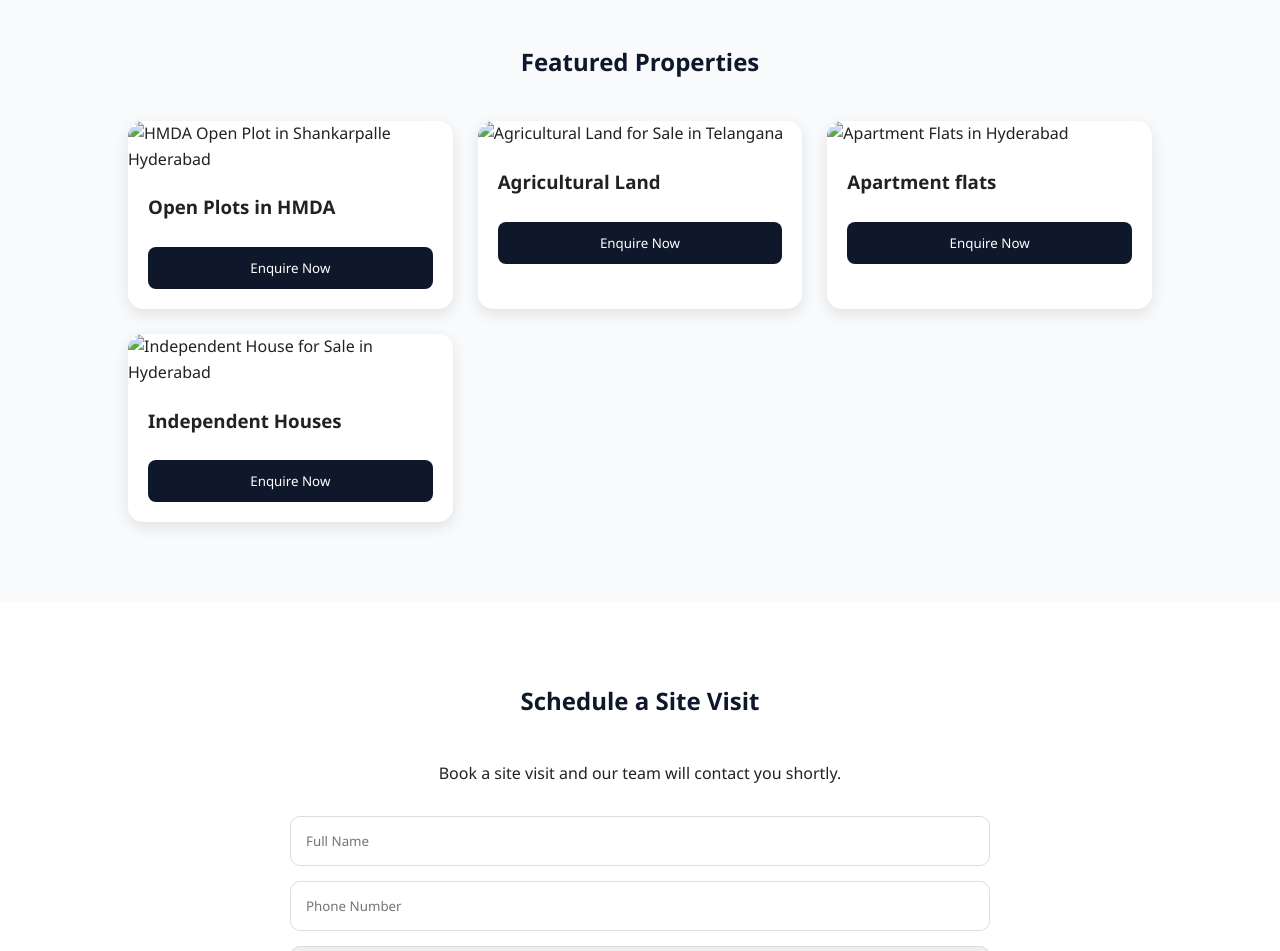
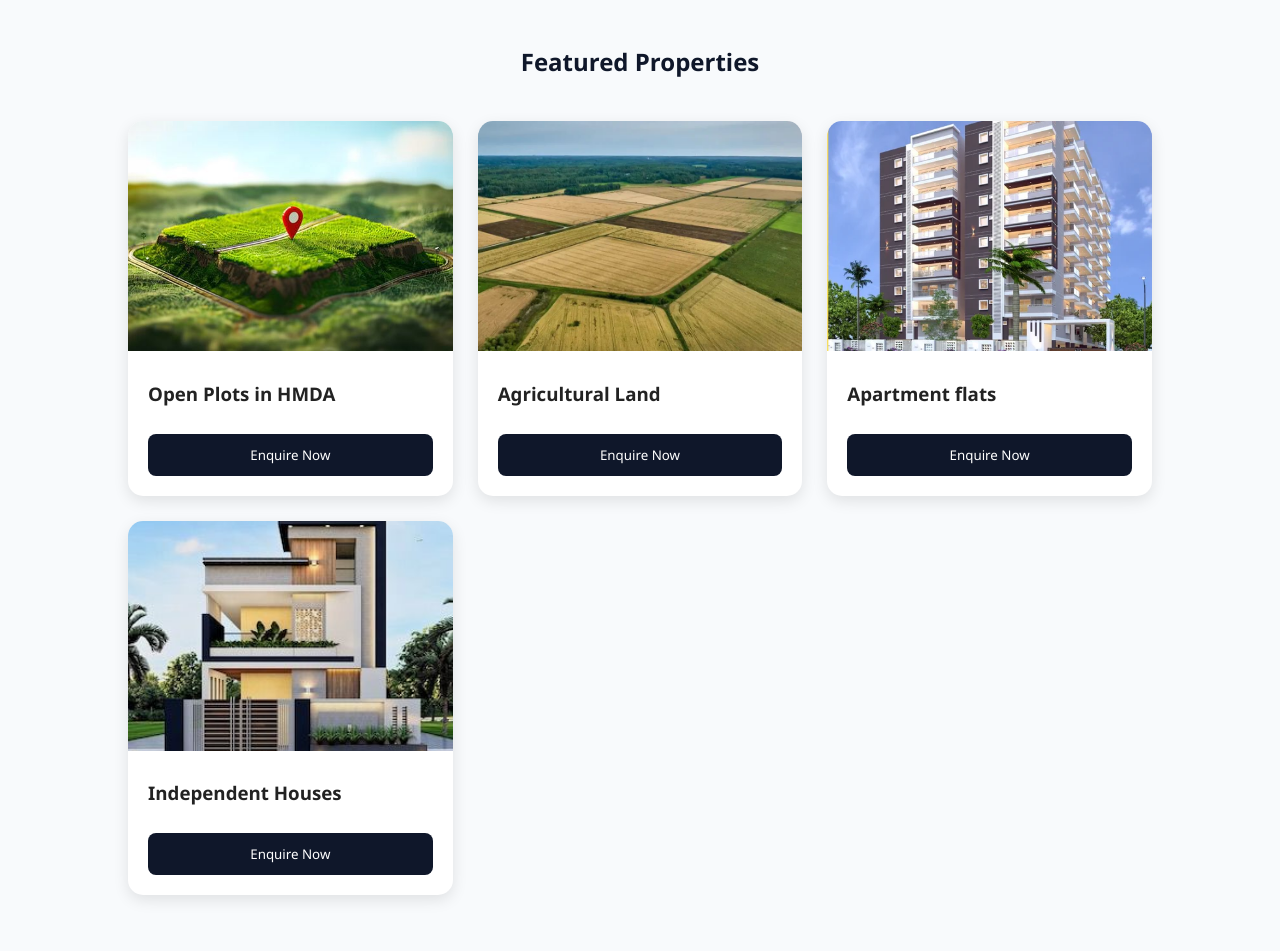
Before and after one commit to blueorbitx/bkg-property, a plain HTML site: page index.html in a window 1280 px wide. Shown: the part 1900-2851 px from the top of the page. Drawn offline with Linux system fonts and the light colour scheme.

Commit message:
Fix HTML encoding issues in index.html

```diff
--- a/index.html
+++ b/index.html
@@ -21,7 +21,7 @@
 
 <meta property="og:type" content="website">
 
-<meta property="og:image" content="images/WhatsApp Image 2026-06-20 at 10.18.52 PM.jpeg">
+<meta property="og:image" content="images/logo.jpeg">
 
 
 
@@ -164,7 +164,7 @@ BKG Property is a trusted real estate company in Shankarpalle, Hyderabad, specia
 
         <div class="property-card">
 
-            <img src="images/WhatsApp Image 2026-06-20 at 9.21.29 PM.jpg" alt="HMDA Open Plot in Shankarpalle Hyderabad">
+            <img src="images/hmda-plot.jpg" alt="HMDA Open Plot in Shankarpalle Hyderabad">
 
             <div class="property-content">
 
@@ -180,7 +180,7 @@ BKG Property is a trusted real estate company in Shankarpalle, Hyderabad, specia
 
         <div class="property-card">
 
-            <img src="images/WhatsApp Image 2026-06-20 at 9.21.30 PM.jpg" alt="Agricultural Land for Sale in Telangana">
+            <img src="images/agricultural-land.jpg" alt="Agricultural Land for Sale in Telangana">
 
             <div class="property-content">
 
@@ -196,7 +196,7 @@ BKG Property is a trusted real estate company in Shankarpalle, Hyderabad, specia
 
         <div class="property-card">
 
-            <img src="images/residential-apartment-sales-services-500x500.jpg" alt="Apartment Flats in Hyderabad">
+            <img src="images/apartment-flats.jpg" alt="Apartment Flats in Hyderabad">
 
             <div class="property-content">
 
@@ -212,7 +212,7 @@ BKG Property is a trusted real estate company in Shankarpalle, Hyderabad, specia
 
         <div class="property-card">
 
-    <img src="images/WhatsApp Image 2026-06-20 at 9.21.27 PM.jpg" alt="Independent House for Sale in Hyderabad">
+    <img src="images/independent-house.jpg" alt="Independent House for Sale in Hyderabad">
 
     <div class="property-content">
 
```
